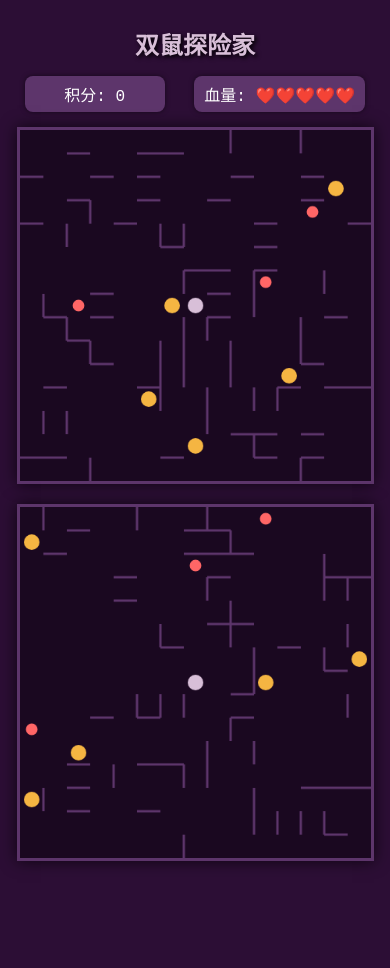
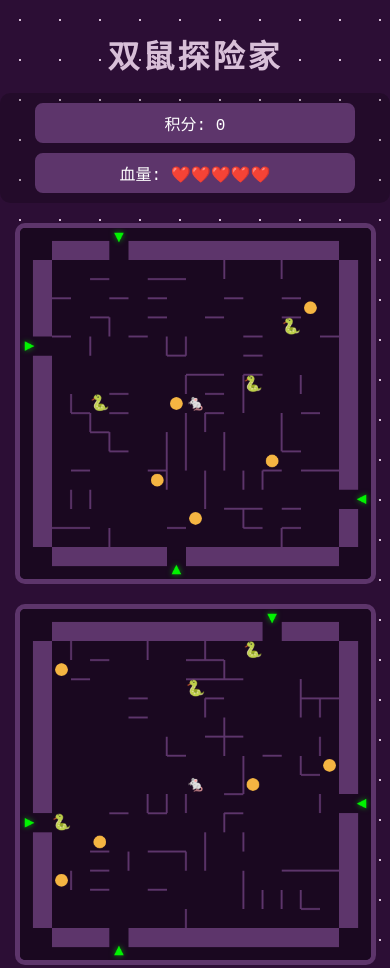
Before and after one commit to zlflly/two_rat, a plain HTML site: page index.html in a window 390 px wide. Shown: the top 968 px of the page. Before the commit the page ends 886 px from the top, so only its background shows below. Drawn offline with Linux system fonts and the light colour scheme.

Commit message:
feat(界面): 增强游戏视觉效果并优化渲染逻辑
- 增加画布尺寸至550x550并添加圆角边框
- 使用emoji替代几何图形渲染玩家和敌人
- 添加背景网格和发光效果增强视觉体验
- 优化渲染逻辑，包括画布居中处理和状态保存
- 改进响应式设计，优化移动端显示效果

```diff
--- a/css/style.css
+++ b/css/style.css
@@ -6,62 +6,73 @@ body {
     min-height: 100vh;
     margin: 0;
     background-color: var(--primary-bg);
+    background-image: radial-gradient(var(--primary-text) 1px, transparent 0);
+    background-size: 40px 40px;
     color: var(--primary-text);
-    font-family: 'Courier New', monospace; /* 像素字体 */
+    font-family: 'Courier New', monospace;
     overflow: hidden;
     padding: 10px;
 }
 
 h1 {
     color: var(--primary-text);
-    text-shadow: 2px 2px 4px #000;
+    text-shadow: 0 0 10px var(--glow-color), 0 0 20px var(--glow-color), 2px 2px 4px #000;
     text-align: center;
     margin-bottom: 15px;
-    font-size: 2em;
+    font-size: 2.5em;
+    letter-spacing: 3px;
 }
 
 #game-ui-container {
     display: flex;
     flex-direction: column;
     align-items: center;
-    gap: 15px;
-    margin-bottom: 15px;
+    gap: 20px;
+    margin-bottom: 20px;
     width: 100%;
-    max-width: 900px; /* 限制最大宽度 */
+    max-width: 1200px;
 }
 
 #ui-container {
     display: flex;
     justify-content: space-around;
     width: 100%;
+    background: rgba(0,0,0,0.2);
+    padding: 10px;
+    border-radius: 10px;
 }
 
 .status-bar {
     background-color: var(--ui-bg);
     color: var(--ui-text);
-    padding: 8px 15px;
+    padding: 10px 20px;
     border-radius: 8px;
-    min-width: 150px;
+    min-width: 180px;
     text-align: center;
-    font-size: 1.2em;
-    box-shadow: 0 0 5px rgba(0, 0, 0, 0.5);
+    font-size: 1.5em;
+    box-shadow: inset 0 0 10px #000, 0 0 10px var(--glow-color);
+    border: 2px solid var(--primary-border);
+    transition: all 0.3s ease;
+}
+
+.status-bar:hover {
+    transform: scale(1.05);
+    box-shadow: inset 0 0 15px #000, 0 0 15px var(--glow-color);
 }
 
 #game-container {
     display: flex;
     justify-content: center;
-    gap: 30px; /* 增大地图间距 */
+    gap: 40px;
     width: 100%;
-    max-width: 900px; /* 限制最大宽度 */
+    max-width: 1200px;
 }
 
 .game-canvas {
-    border: 3px solid var(--primary-border);
+    border: 5px solid var(--primary-border);
     background-color: var(--primary-bg-dark);
-    box-shadow: 0 0 15px rgba(0, 0, 0, 0.7);
-    /* 保持正方形 */
-    width: 450px;
-    height: 450px;
+    box-shadow: 0 0 25px rgba(0, 0, 0, 0.8), 0 0 15px var(--glow-color) inset;
+    border-radius: 10px;
 }
 
 #message-box {
@@ -69,62 +80,70 @@ h1 {
     top: 50%;
     left: 50%;
     transform: translate(-50%, -50%);
-    background-color: rgba(44, 14, 53, 0.95);
-    border: 3px solid var(--primary-text);
+    background-color: rgba(24, 9, 29, 0.98);
+    border: 4px solid var(--primary-text);
     color: var(--primary-text);
-    padding: 30px;
-    border-radius: 10px;
+    padding: 40px;
+    border-radius: 15px;
     text-align: center;
     z-index: 100;
     display: none;
-    box-shadow: 0 0 30px rgba(0, 0, 0, 0.9);
-    width: 80%;
-    max-width: 500px;
+    box-shadow: 0 0 50px rgba(0, 0, 0, 0.9), 0 0 20px var(--glow-color) inset;
+    width: 90%;
+    max-width: 600px;
+    text-shadow: 0 0 5px var(--glow-color);
 }
 
 #message-box h2 {
-    margin-bottom: 15px;
-    font-size: 1.8em;
+    margin-bottom: 20px;
+    font-size: 2.2em;
+    letter-spacing: 2px;
 }
 
 #message-content {
-    margin-bottom: 20px;
-    font-size: 1.2em;
+    margin-bottom: 25px;
+    font-size: 1.4em;
+    line-height: 1.6;
 }
 
 #message-box .button-group {
     display: flex;
-    gap: 15px;
+    gap: 20px;
     justify-content: center;
 }
 
 #message-box button {
     background-color: var(--ui-bg);
     color: var(--ui-text);
-    border: none;
-    padding: 12px 25px;
-    border-radius: 5px;
+    border: 2px solid var(--primary-border);
+    padding: 15px 30px;
+    border-radius: 8px;
     cursor: pointer;
-    transition: background-color 0.3s ease, transform 0.2s;
-    font-size: 1em;
+    transition: all 0.3s ease;
+    font-size: 1.1em;
     font-family: inherit;
+    text-transform: uppercase;
+    letter-spacing: 1px;
+    box-shadow: 0 0 10px var(--glow-color);
 }
 
 #message-box button:hover {
     background-color: #a47bbd;
-    transform: translateY(-2px);
+    transform: translateY(-3px) scale(1.05);
+    box-shadow: 0 0 20px var(--glow-color);
 }
 
 #message-box button:active {
-    transform: translateY(1px);
+    transform: translateY(1px) scale(1);
+    box-shadow: 0 0 5px var(--glow-color);
 }
 
 #spinner {
     border: 4px solid rgba(255, 255, 255, 0.3);
     border-top: 4px solid var(--primary-text);
     border-radius: 50%;
-    width: 24px;
-    height: 24px;
+    width: 30px;
+    height: 30px;
     animation: spin 1s linear infinite;
     margin: 20px auto 0;
     display: none;
@@ -136,19 +155,31 @@ h1 {
 }
 
 /* 响应式设计 */
-@media (max-width: 768px) {
-    h1 {
-        font-size: 1.5em;
-    }
-    .game-canvas {
-        width: 90vw; /* 在小屏幕上使用视口宽度 */
-        height: 90vw;
-    }
+@media (max-width: 950px) {
     #game-container {
         flex-direction: column;
         align-items: center;
         gap: 20px;
     }
+}
+
+@media (max-width: 768px) {
+    h1 {
+        font-size: 2em;
+    }
+    .game-canvas {
+        width: 90vw;
+        height: 90vw;
+    }
+    #ui-container {
+        flex-direction: column;
+        gap: 10px;
+        align-items: center;
+    }
+    .status-bar {
+        width: 80%;
+    }
+}
     .status-bar {
         font-size: 1em;
         padding: 6px 10px;
--- a/index.html
+++ b/index.html
@@ -17,8 +17,8 @@
         </div>
 
         <div id="game-container">
-            <canvas id="canvas1" class="game-canvas" width="450" height="450"></canvas>
-            <canvas id="canvas2" class="game-canvas" width="450" height="450"></canvas>
+            <canvas id="canvas1" class="game-canvas" width="550" height="550"></canvas>
+        <canvas id="canvas2" class="game-canvas" width="550" height="550"></canvas>
         </div>
     </div>
 
--- a/js/render.js
+++ b/js/render.js
@@ -1,7 +1,5 @@
 // --- 渲染 ---
 function renderMap(ctx, map, gatePositions) {
-    ctx.fillStyle = MAP_COLORS.background;
-    ctx.fillRect(0, 0, canvas1.width, canvas1.height);
 
     // 1. 首先绘制实心的紫色边界方块，作为不可通行区域
     ctx.fillStyle = MAP_COLORS.wall; // 使用墙的颜色
@@ -154,37 +152,37 @@ function renderEntities(ctx, cheeses, enemies, player) {
 
     // 绘制敌人
     enemies.forEach(enemy => {
-        ctx.fillStyle = MAP_COLORS.enemy;
-        // 绘制一个稍微圆润的矩形代表敌人
-        ctx.beginPath();
-        const radius = GRID_SIZE / 4;
-        ctx.roundRect(
-            enemy.x * GRID_SIZE + radius,
-            enemy.y * GRID_SIZE + radius,
-            GRID_SIZE - 2 * radius,
-            GRID_SIZE - 2 * radius,
-            radius
-        );
-        ctx.fill();
+        ctx.font = `${GRID_SIZE * 0.8}px sans-serif`;
+        ctx.textAlign = 'center';
+        ctx.textBaseline = 'middle';
+        ctx.fillText('🐍', enemy.x * GRID_SIZE + GRID_SIZE / 2, enemy.y * GRID_SIZE + GRID_SIZE / 2);
     });
 
     // 绘制玩家 (小鼠)
-    ctx.fillStyle = MAP_COLORS.player;
-    // 绘制一个圆形代表小鼠
-    ctx.beginPath();
-    ctx.arc(
-        player.x * GRID_SIZE + GRID_SIZE / 2,
-        player.y * GRID_SIZE + GRID_SIZE / 2,
-        GRID_SIZE / 3,
-        0,
-        Math.PI * 2
-    );
-    ctx.fill();
+    ctx.font = `${GRID_SIZE * 0.8}px sans-serif`;
+    ctx.textAlign = 'center';
+    ctx.textBaseline = 'middle';
+    ctx.fillText('🐁', player.x * GRID_SIZE + GRID_SIZE / 2, player.y * GRID_SIZE + GRID_SIZE / 2);
 }
 
 function render(ctx, map, player, cheeses, enemies, gatePositions) {
+    // 清除整个画布
+    ctx.clearRect(0, 0, ctx.canvas.width, ctx.canvas.height);
+
+    // 填充背景色
+    ctx.fillStyle = MAP_COLORS.background;
+    ctx.fillRect(0, 0, ctx.canvas.width, ctx.canvas.height);
+
+    // 保存当前状态并移动画布原点到中心
+    ctx.save();
+    const offset = (ctx.canvas.width - MAP_SIZE * GRID_SIZE) / 2;
+    ctx.translate(offset, offset);
+
     renderMap(ctx, map, gatePositions);
     renderEntities(ctx, cheeses, enemies, player);
+
+    // 恢复画布状态
+    ctx.restore();
 }
 
 function renderUI() {
```
